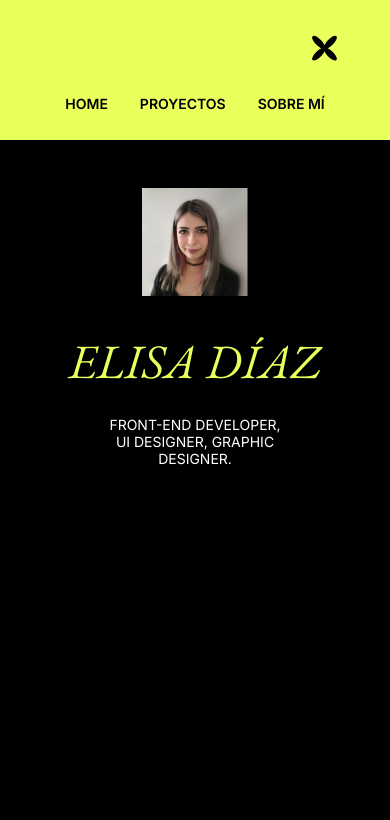
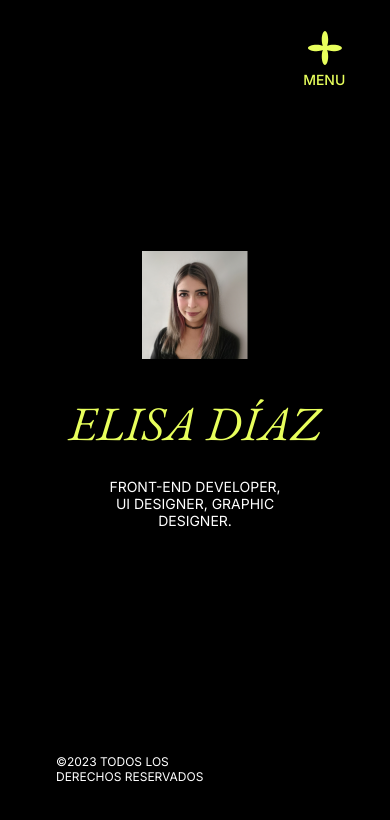
Before and after one commit to elisadiazart/Portfolio-final-Elisa-Diaz, a React (Vite) app: page / in a window 390 px wide. Shown: the top 820 px of the page. Built offline with nearby package versions, Linux system fonts and the light colour scheme.

Commit message:
03.08.23 (landing y menu mobile)

```diff
--- a/src/components/header/Header.jsx
+++ b/src/components/header/Header.jsx
@@ -1,3 +1,4 @@
+import { useState } from 'react';
 import {
 	StyledHeader,
 	StyledMenuIcon,
@@ -9,13 +10,18 @@ import {
 } from './styles';
 
 const Header = () => {
+	const [open, setOpen] = useState(false);
 	return (
 		<StyledHeader>
 			<StyledNav>
-				<StyledMenuIconContainer>
-					<StyledMenuIcon src='/images/open-icon.svg' alt='' />
+				<StyledMenuIconContainer onClick={() => setOpen(!open)}>
+					<StyledMenuIcon
+						src={open ? '/images/close-icon.svg' : '/images/open-icon.svg'}
+						alt=''
+						rotate={open ? '45deg' : '0'}
+					/>
 				</StyledMenuIconContainer>
-				<StyledUl>
+				<StyledUl translate={open ? '0' : '100vw'}>
 					<StyledLi>
 						<StyledA href=''>Home</StyledA>
 					</StyledLi>
--- a/src/components/header/styles.js
+++ b/src/components/header/styles.js
@@ -10,13 +10,14 @@ const StyledNav = styled.nav`
 	display: flex;
 	justify-content: flex-end;
 	position: absolute;
+	overflow: hidden;
 `;
 
 const StyledMenuIcon = styled.img`
 	width: 35px;
 	height: 35px;
-	filter: grayscale(100%) brightness(0);
-	transform: rotate(45deg);
+	transform: rotate(${({ rotate }) => rotate});
+	transition: transform 0.2s;
 `;
 
 const StyledUl = styled.ul`
@@ -32,6 +33,8 @@ const StyledUl = styled.ul`
 	justify-content: center;
 	gap: 2rem;
 	z-index: 0;
+	transform: translate(${({ translate }) => translate});
+	transition: transform 0.2s;
 `;
 
 const StyledMenuIconContainer = styled.div`
@@ -39,6 +42,18 @@ const StyledMenuIconContainer = styled.div`
 	z-index: 100;
 	padding-right: 3rem;
 	padding-top: 30px;
+
+	&::after {
+		content: 'Menu';
+		color: ${COLORS.limaGreen};
+		position: absolute;
+		bottom: -1.2rem;
+		right: calc(50% + 0.2rem);
+		text-transform: uppercase;
+		font-family: 'Inter', sans-serif;
+		font-size: 14px;
+		font-weight: 500;
+	}
 `;
 
 const StyledLi = styled.li`
--- a/src/components/main/Main.jsx
+++ b/src/components/main/Main.jsx
@@ -1,13 +1,23 @@
-import { StyledMain, StyledImg, StyledH1, StyledText } from './styles';
+import {
+	StyledMain,
+	StyledImg,
+	StyledH1,
+	StyledText,
+	StyledCopy,
+	StyledDiv
+} from './styles';
 
 const Main = () => {
 	return (
 		<StyledMain>
-			<StyledImg src='/images/profile-pic.png' alt='' />
-			<StyledH1>Elisa Díaz</StyledH1>
-			<StyledText>
-				Front-end developer, ui designer, graphic designer.
-			</StyledText>
+			<StyledDiv>
+				<StyledImg src='/images/profile-pic.png' alt='' />
+				<StyledH1>Elisa Díaz</StyledH1>
+				<StyledText>
+					Front-end developer, ui designer, graphic designer.
+				</StyledText>
+			</StyledDiv>
+			<StyledCopy>©2023 todos los derechos reservados</StyledCopy>
 		</StyledMain>
 	);
 };
--- a/src/components/main/styles.js
+++ b/src/components/main/styles.js
@@ -4,17 +4,17 @@ import { COLORS } from '../../constants/colors';
 const StyledMain = styled.main`
 	background-color: ${COLORS.blackBG};
 	height: 100vh;
+	width: 100vw;
+	color: ${COLORS.white};
 	display: flex;
-	flex-direction: column;
-	color: ${COLORS.white};
+	justify-content: center;
+	align-items: center;
 `;
 
 const StyledImg = styled.img`
 	width: 106px;
 	height: 108px;
-	margin: 3rem auto;
 	margin-bottom: 0;
-	padding-top: 140px;
 `;
 
 const StyledH1 = styled.h1`
@@ -39,4 +39,24 @@ const StyledText = styled.p`
 	margin: 0 auto;
 `;
 
-export { StyledMain, StyledImg, StyledH1, StyledText };
+const StyledCopy = styled.p`
+	display: block;
+	width: 150px;
+	font-family: 'Inter', sans-serif;
+	text-transform: uppercase;
+	font-size: 12px;
+	font-weight: 400;
+	position: absolute;
+	bottom: 3rem;
+	left: 3.5rem;
+`;
+
+const StyledDiv = styled.div`
+	display: flex;
+	flex-direction: column;
+	align-items: center;
+	margin: auto;
+	transform: translateY(-2rem);
+`;
+
+export { StyledMain, StyledImg, StyledH1, StyledText, StyledCopy, StyledDiv };
```
Also changed, not shown: public/images/close-icon.svg.
